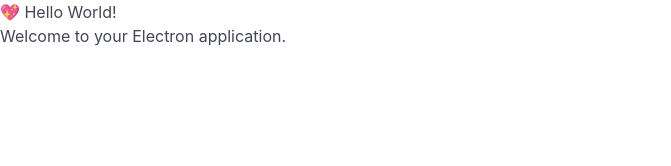
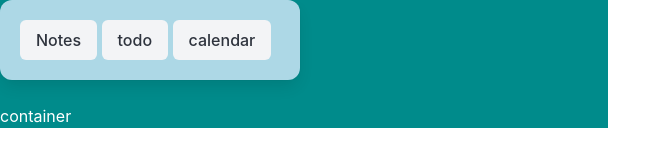
Before and after one commit to Lyvmi/Minotaur, an Electron app: page src/index.html in a window 800 px wide. Shown: the whole page, without its empty margins (0-671 px from the left). Drawn offline with nearby package versions, Linux system fonts and the light colour scheme.

Commit message:
light theme

```diff
--- a/src/index.css
+++ b/src/index.css
@@ -6,3 +6,15 @@
   max-width: 38rem;
   padding: 2rem;
 }
+
+#options {
+  width: 300px;
+  height: auto;
+  background-color: lightblue;
+}
+
+.container {
+  width: 800px;
+  background-color: darkcyan;
+  color: white;
+}
--- a/src/index.html
+++ b/src/index.html
@@ -7,8 +7,19 @@
     <link rel="stylesheet" href="https://cdn.jsdelivr.net/npm/bulma@1.0.0/css/bulma.min.css">
   </head>
   <body>
-    <h1>💖 Hello World!</h1>
-    <p>Welcome to your Electron application.</p>
+    <div class="container ">
+      <div id="options" class="box">
+        <button id="notes" class="button is-light">Notes</button>
+        <button id="todo" class="button is-light">todo</button>
+        <button id="calendar" class="button is-light">calendar</button>
+      </div>
+
+      <h1>container</h1>
+
+
+
+
+    </div>
 
     <script src="./renderer.js"></script>
   </body>
--- a/src/index.js
+++ b/src/index.js
@@ -1,4 +1,4 @@
-const { app, BrowserWindow } = require('electron');
+const { app, BrowserWindow, nativeTheme } = require('electron');
 const path = require('node:path');
 
 // Prevents an error on GPU - Not a harmful error
@@ -53,3 +53,6 @@
 
 // In this file you can include the rest of your app's specific main process
 // code. You can also put them in separate files and import them here.
+
+// Force light theme
+nativeTheme.themeSource="light"
```
